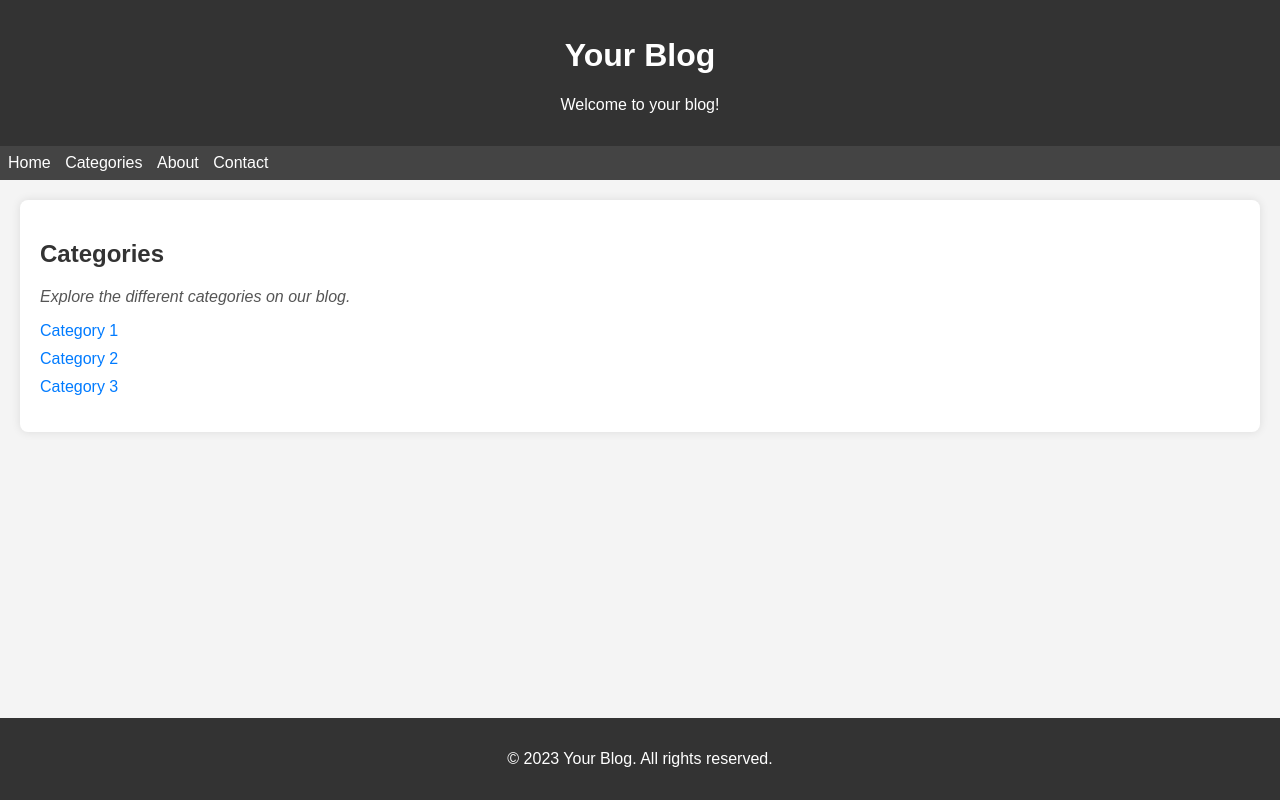
After one commit to Atorami/django_blog.py, a Django app: page /categories/ in a window 1280 px wide. The commit adds this page. Run offline with Django 5.2, Linux system fonts and the light colour scheme.

Commit message:
Feat: add categories.html and about.html

```diff
--- a/djangoBlog/urls.py
+++ b/djangoBlog/urls.py
@@ -7,7 +7,9 @@ from main import views
 urlpatterns = [
     path('admin/', admin.site.urls),
     path('', views.index),
-    path('contact/', views.contact)
+    path('contact/', views.contact),
+    path('categories/', views.categories),
+    path('about/', views.about)
 ]
 
 if settings.DEBUG:
--- a/main/static/css/styles.css
+++ b/main/static/css/styles.css
@@ -61,10 +61,7 @@ body.contact {
 }
 
 section.main-content form {
-    background-color: #fff; /* Form background color */
     padding: 20px;
-    border-radius: 8px; /* Rounded corners for the form */
-    box-shadow: 0 0 10px rgba(0, 0, 0, 0.1); /* Box shadow for a subtle lift effect */
 }
 
 section.main-content form label {
@@ -102,3 +99,57 @@ section.main-content form button:hover {
         width: 100%;
     }
 }
+/* Additional styles for About and Categories pages */
+
+body.about, body.categories {
+    display: flex;
+    flex-direction: column;
+    min-height: 100vh;
+}
+
+section.main-content article {
+    background-color: #fff;
+    padding: 20px;
+    margin-bottom: 20px;
+    border-radius: 8px;
+    box-shadow: 0 0 10px rgba(0, 0, 0, 0.1);
+}
+
+section.main-content article h2 {
+    color: #333;
+}
+
+section.main-content article p.meta {
+    font-style: italic;
+    color: #555;
+}
+
+section.main-content article p {
+    color: #333;
+}
+
+section.main-content article ul {
+    list-style: none;
+    padding: 0;
+}
+
+section.main-content article ul li {
+    margin-bottom: 10px;
+}
+
+section.main-content article ul li a {
+    text-decoration: none;
+    color: #007BFF;
+    transition: color 0.3s ease-in-out;
+}
+
+section.main-content article ul li a:hover {
+    color: #0056b3;
+}
+
+/* Responsive styles for the list items */
+@media (max-width: 600px) {
+    section.main-content article ul li {
+        display: block;
+    }
+}
--- a/main/templates/base.html
+++ b/main/templates/base.html
@@ -17,8 +17,8 @@
     <nav>
         <ul>
             <li><a href="/">Home</a></li>
-            <li><a href="#">Categories</a></li>
-            <li><a href="#">About</a></li>
+            <li><a href="/categories/">Categories</a></li>
+            <li><a href="/about/">About</a></li>
             <li><a href="/contact/">Contact</a></li>
         </ul>
     </nav>
--- /dev/null
+++ b/main/templates/categories.html
@@ -0,0 +1,14 @@
+{% extends 'base.html' %}
+    {% block content %}
+        <section class="main-content">
+        <article>
+            <h2>Categories</h2>
+            <p class="meta">Explore the different categories on our blog.</p>
+            <ul>
+                <li><a href="#">Category 1</a></li>
+                <li><a href="#">Category 2</a></li>
+                <li><a href="#">Category 3</a></li>
+            </ul>
+        </article>
+    </section>
+    {% endblock %}
--- a/main/views.py
+++ b/main/views.py
@@ -9,3 +9,11 @@ def index(request):
 
 def contact(request):
     return render(request, 'contact.html')
+
+
+def about(request):
+    return render(request, 'about.html')
+
+
+def categories(request):
+    return render(request, 'categories.html')
```
Also changed, not shown: main/templates/about.html (added, +10 -0 lines).
